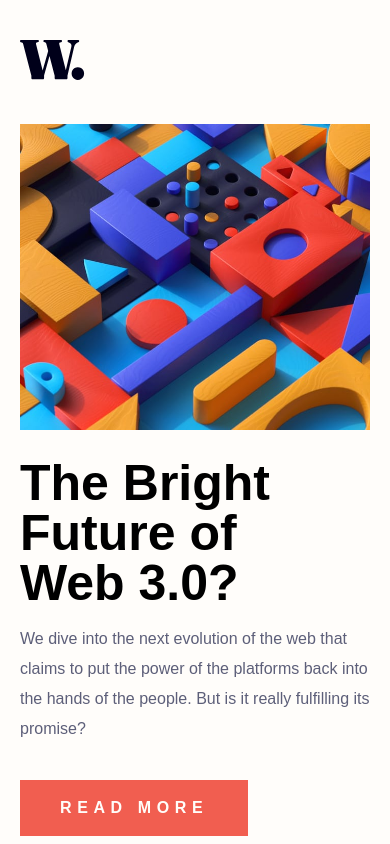
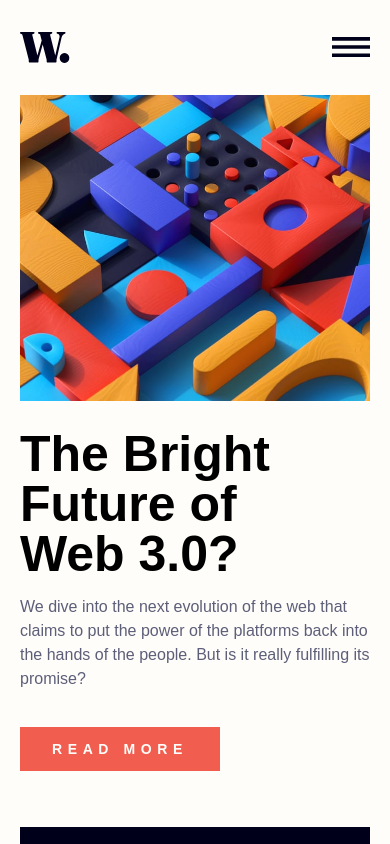
Before and after one commit to JooseMM/news-homepage, a React (Vite) app: page / in a window 390 px wide. Shown: the top 844 px of the page. Built offline with nearby package versions, Linux system fonts and the light colour scheme.

Commit message:
complete mobile and desktop styles

```diff
--- a/src/App.jsx
+++ b/src/App.jsx
@@ -4,7 +4,7 @@ import "@fontsource-variable/inter";
 
 function App() {
   return (
-    <div className="mt-10 mb-20 md:my-20 max-w-6xl mx-5 md:mx-10 lg:mx-auto">
+    <div className="mt-8 mb-20 md:my-20 max-w-6xl mx-5 md:mx-10 lg:mx-auto lg:px-4">
       <Navbar />
       <Hero />
     </div>
--- a/src/Components/Hero.jsx
+++ b/src/Components/Hero.jsx
@@ -30,14 +30,14 @@ function Hero() {
         <h3 className="text-off-white font-bold text-lg mb-2 hover:text-soft-orange">
           <a href="/">Hydrogen VS Electric Cars</a>
         </h3>
-        <p className="text-grayish-blue text-base mb-7 leading-6">
+        <p className="text-grayish-blue text-base mb-7 leading-6 w-[95%]">
           Will hydrogen-fueled cars ever catch up to EVs?
         </p>
         <hr className="visual-divider" />
         <h3 className="text-off-white font-bold text-lg mb-2 hover:text-soft-orange">
           <a href="/">The Downsides of AI Artistry</a>
         </h3>
-        <p className="text-grayish-blue text-base mb-6 leading-6">
+        <p className="text-grayish-blue text-base mb-6 leading-6 w-[95%]">
           What are the possible adverse effects of on-demand AI image
           generation?
         </p>
@@ -45,26 +45,26 @@ function Hero() {
         <h3 className="text-off-white font-bold text-lg mb-2 hover:text-soft-orange">
           <a href="/">Is VC Funding Drying Up?</a>
         </h3>
-        <p className="text-grayish-blue text-base leading-6">
+        <p className="text-grayish-blue text-base leading-6 w-[95%]">
           Private funding by VC firms is down 50% YOY. We take a look at what
           that means.
         </p>
       </aside>
       {/* main header */}
-      <div className="order-2 mb-4 md:mb-0 md:order-none md:max-h-8">
-        <h1 className="text-[50px]/[50px] font-bold max-w-[12ch] md:max-w-[8ch]">
+      <div className="order-2 mb-4 lg:mb-0 md:order-none md:max-h-8">
+        <h1 className="text-[50px]/[50px] md:text-6xl font-bold max-w-[12ch] md:max-w-[8ch]">
           The Bright Future of Web 3.0?
         </h1>
       </div>
 
       {/* main header description */}
       <div className="order-3 mb-14 md:mb-0 md:order-none ">
-        <p className="text-base/[30px] text-dark-grayish mb-9 max-w-[50ch] md:max-w-[37ch]">
+        <p className="text-base text-dark-grayish mb-9 max-w-[50ch] md:max-w-[37ch]">
           We dive into the next evolution of the web that claims to put the
           power of the platforms back into the hands of the people. But is it
           really fulfilling its promise?
         </p>
-        <button className="font-semibold bg-soft-red text-off-white text-base tracking-[.35rem] py-4 px-10  md:hover:bg-very-dark-blue">
+        <button className="font-semibold bg-soft-red text-off-white text-sm tracking-[.35rem] py-3 px-8  md:hover:bg-very-dark-blue">
           READ MORE
         </button>
       </div>
--- a/src/Components/Navbar.jsx
+++ b/src/Components/Navbar.jsx
@@ -1,12 +1,23 @@
-import React from "react";
+import React, { useState } from "react";
 import logo from "../assets/images/logo.svg";
+import hamburguerMenu from "../assets/images/icon-menu.svg";
+import hamburguerMenuClose from "../assets/images/icon-menu-close.svg";
 
 function Navbar() {
+  const [showMenu, setShowMenu] = useState(false);
+
   return (
-    <div className="flex justify-between items-center w-full  mb-11">
+    <div className="flex justify-between  items-center w-full mb-8  lg:mb-11">
       <a href="/">
-        <img src={logo} alt="Company logo" />
+        <img src={logo} alt="Company logo" className="max-w-[50px]" />
       </a>
+
+      <img
+        src={showMenu ? hamburguerMenuClose : hamburguerMenu}
+        alt="Menu mobile button"
+        onClick={() => setShowMenu(!showMenu)}
+        className={showMenu ? "h-7 w-[35px]" : "w-[38px] h-5"}
+      />
       <ul className="hidden md:flex p-0 text-dark-grayish ">
         <li className="cursor-pointer hover:text-soft-red">
           <a>Home</a>
```
